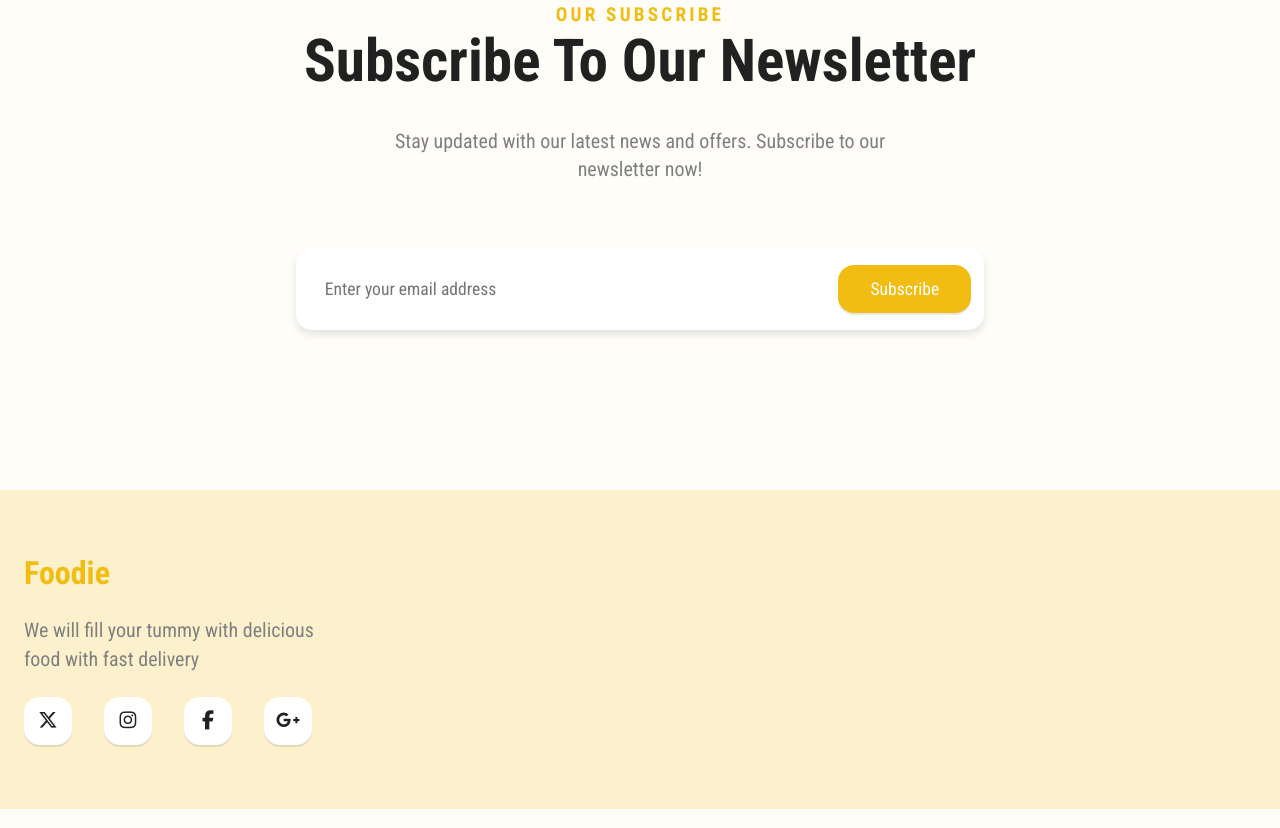
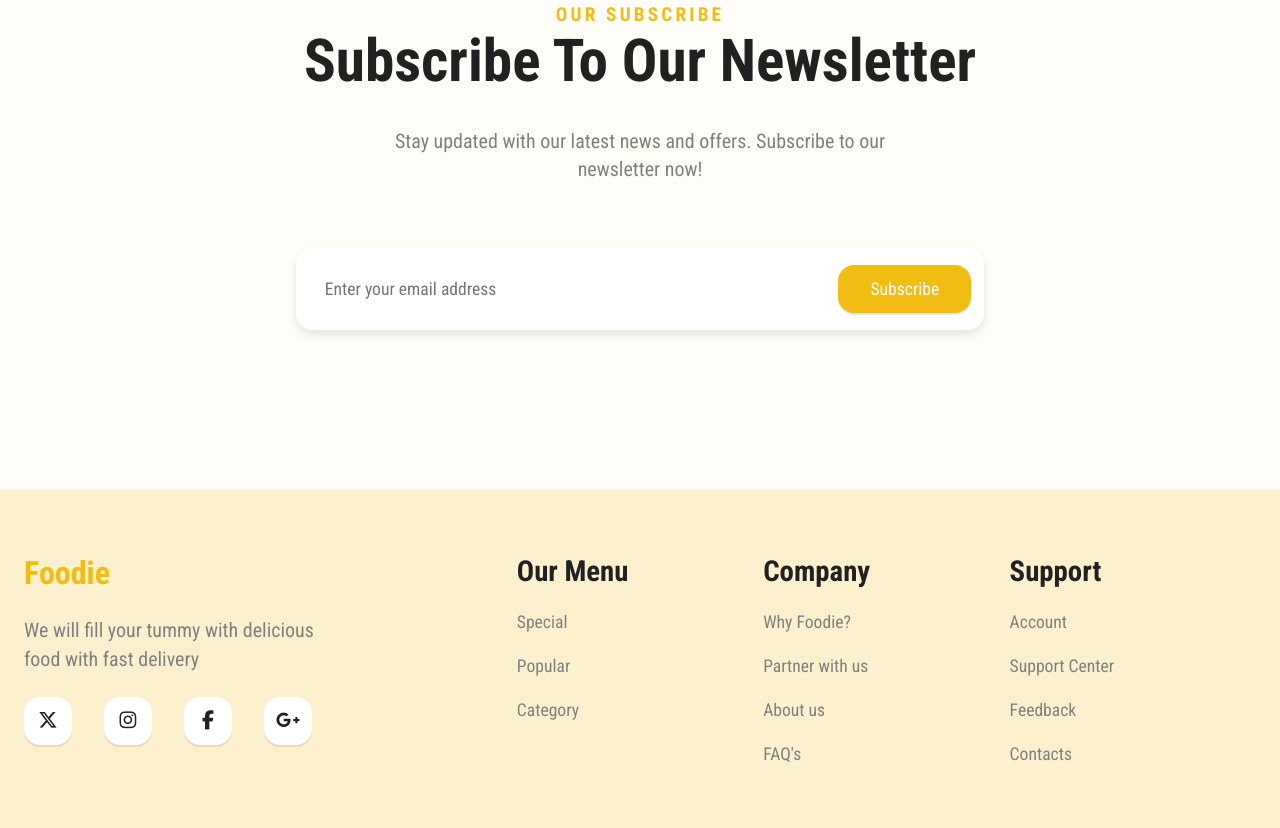
Before and after one commit to CodeZilla740/Foodie-Food-Delivery, a plain HTML site: page index.html in a window 1280 px wide. Shown: the part 3531-4359 px from the top of the page. Drawn offline with nearby package versions, Linux system fonts and the light colour scheme; a script that the page names is missing.

Commit message:
Updated code

```diff
--- a/index.html
+++ b/index.html
@@ -139,10 +139,10 @@
                 <div class="image-container">
                     <img src="images/delivery-boy-with-phone.png">
                 </div>
-                <div class="content">
+                <div class="review-container">
                     <h5>Our Reviews</h5>
                     <h2>What they say?</h2>
-                    <div class="review-container">
+                    <!-- <div class="review-container"> -->
                     <div class="swiper mySwiper">
                         <div class="swiper-wrapper mt-4">
 
@@ -209,7 +209,7 @@
                             </a>
                         </div>
                     </div>
-                    </div>
+                    <!-- </div> -->
                 </div>
             </div>
         </section>
@@ -249,7 +249,7 @@
     <!-- FOOTER PART -->
     <footer>
         <div class="footer-container">
-            <div class="flex wrapper">
+            <div class="flex wrapper gap-4">
                 <div class="footer-wrapper">
                     <a href="#" class="logo">Foodie</a>
                     <p class="mt-one-half">We will fill your tummy with delicious <br>food with fast delivery</p>
@@ -260,6 +260,51 @@
                         <a href="#" class="social-icon"><i class="fa-brands fa-google-plus-g"></i></a>
                     </div>
                 </div>
+                <ul class="footer-wrapper">
+                    <li><h4>Our Menu</h4></li>
+                    <li class="mt-one-half">
+                        <a href="#" class="footer-link">Special</a>
+                    </li>
+                    <li class="mt-one-half">
+                        <a href="#" class="footer-link">Popular</a>
+                    </li>
+                    <li class="mt-one-half">
+                        <a href="#" class="footer-link">Category</a>
+                    </li>
+
+                </ul>
+                <ul class="footer-wrapper">
+                    <li><h4>Company</h4></li>
+                    <li class="mt-one-half">
+                        <a href="#" class="footer-link">Why Foodie?</a>
+                    </li>
+                    <li class="mt-one-half">
+                        <a href="#" class="footer-link">Partner with us</a>
+                    </li>
+                    <li class="mt-one-half">
+                        <a href="#" class="footer-link">About us</a>
+                    </li>
+                    <li class="mt-one-half">
+                        <a href="#" class="footer-link">FAQ's</a>
+                    </li>
+
+                </ul>
+                <ul class="footer-wrapper">
+                    <li><h4>Support</h4></li>
+                    <li class="mt-one-half">
+                        <a href="#" class="footer-link">Account</a>
+                    </li>
+                    <li class="mt-one-half">
+                        <a href="#" class="footer-link">Support Center</a>
+                    </li>
+                    <li class="mt-one-half">
+                        <a href="#" class="footer-link">Feedback</a>
+                    </li>
+                    <li class="mt-one-half">
+                        <a href="#" class="footer-link">Contacts</a>
+                    </li>
+
+                </ul>
             </div>
         </div>
     </footer>
--- a/style.css
+++ b/style.css
@@ -346,6 +346,16 @@
 
 .footer-wrapper {
     flex: 1;
+    flex-basis: 150px;
+}
+
+.footer-wrapper:nth-child(1) {
+    flex: 2;
+    flex-basis: 300px;
+}
+
+.footer-container .flex {
+    align-items: flex-start;
 }
 
 .footer-wrapper .social-icon {
@@ -355,6 +365,16 @@
 .footer-wrapper .social-icon:hover {
     background: var(--lead);
     color: var(--pure-white);
+}
+
+.footer-link {
+    color: gray;
+    font-size: 1.1rem;
+    transition: .3s ease-in-out;
+}
+
+.footer-link:hover {
+    color: var(--lead);
 }
 
 /* MEDIA QUERIES */
```
